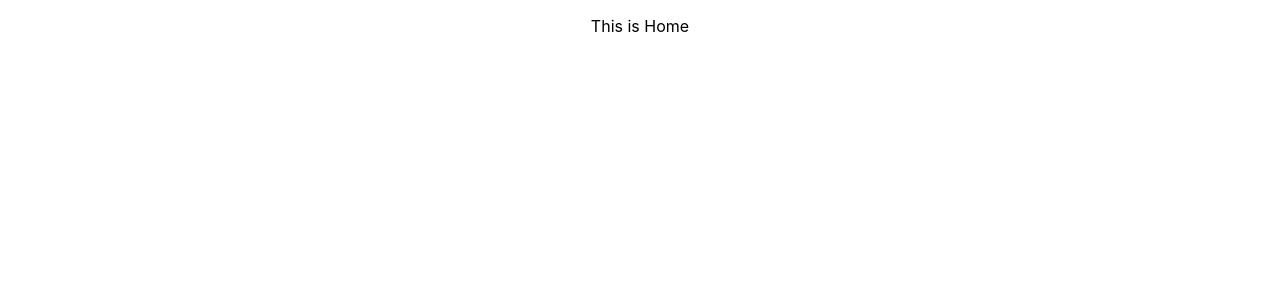
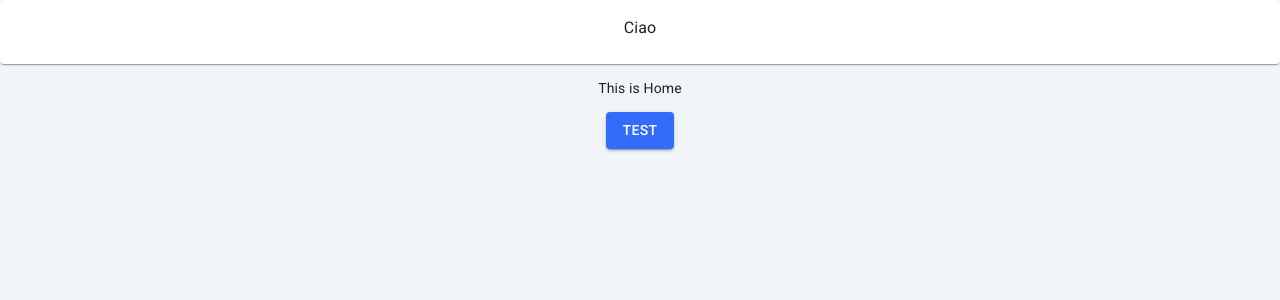
Before and after one commit to stonksDB/stonx_frontend, a React (Create React App) app: page / in a window 1280 px wide. Shown: the top 300 px of the page. Built offline with nearby package versions, Linux system fonts and the light colour scheme.

Commit message:
Initial Theming implementation

```diff
--- a/src/App.css
+++ b/src/App.css
@@ -6,33 +6,3 @@
   height: 40vmin;
   pointer-events: none;
 }
-
-@media (prefers-reduced-motion: no-preference) {
-  .App-logo {
-    animation: App-logo-spin infinite 20s linear;
-  }
-}
-
-.App-header {
-  background-color: #282c34;
-  min-height: 100vh;
-  display: flex;
-  flex-direction: column;
-  align-items: center;
-  justify-content: center;
-  font-size: calc(10px + 2vmin);
-  color: white;
-}
-
-.App-link {
-  color: #61dafb;
-}
-
-@keyframes App-logo-spin {
-  from {
-    transform: rotate(0deg);
-  }
-  to {
-    transform: rotate(360deg);
-  }
-}
--- a/src/index.js
+++ b/src/index.js
@@ -1,17 +1,20 @@
-import React from 'react';
-import ReactDOM from 'react-dom';
-import './index.css';
-import {BrowserRouter as Router, Switch, Route} from "react-router-dom";
-import Home from "./screens/Home"
+import React from "react";
+import ReactDOM from "react-dom";
+import { BrowserRouter as Router, Switch, Route } from "react-router-dom";
+import Home from "./screens/Home";
 import Registration from "./screens/Registration";
 import Login from "./screens/Login";
 import News from "./screens/News";
 import MyStocks from "./screens/MyStocks";
 import SingleNews from "./screens/SingleNews";
 import SingleStock from "./screens/SingleStock";
+import { CssBaseline, MuiThemeProvider} from "@material-ui/core";
+import lightTheme from "./theme";
 
 ReactDOM.render(
   <React.StrictMode>
+    <MuiThemeProvider theme={lightTheme}>
+      <CssBaseline />
       <Router>
         <Switch>
           <Route path="/login">
@@ -37,6 +40,7 @@ ReactDOM.render(
           </Route>
         </Switch>
       </Router>
+    </MuiThemeProvider>
   </React.StrictMode>,
-  document.getElementById('root')
+  document.getElementById("root")
 );
--- a/src/screens/Home.js
+++ b/src/screens/Home.js
@@ -1,9 +1,18 @@
+import { Button, Card, CardActionArea, CardContent, Typography } from "@material-ui/core";
 import "../App.css";
 
 export default function Home() {
   return (
     <div className="App">
+      <Card>
+          <CardContent>
+            <Typography>Ciao</Typography>
+          </CardContent>
+      </Card>
       <p>This is Home</p>
+      <Button variant="contained" color="primary">
+        Test
+      </Button>
     </div>
   );
 }
--- /dev/null
+++ b/src/theme.js
@@ -0,0 +1,21 @@
+import { createMuiTheme } from "@material-ui/core/styles";
+
+const lightTheme = createMuiTheme({
+  palette: {
+    type: "light",
+    primary: {
+      main: "#336CFB",
+    },
+    background: {
+      default: "#F1F5F8",
+    },
+    success: {
+      main: "#219653",
+    },
+    error: {
+      main: "#EB5757",
+    },
+  },
+});
+
+export default lightTheme;
```
Lines whose indentation alone changed are shown as unchanged.
